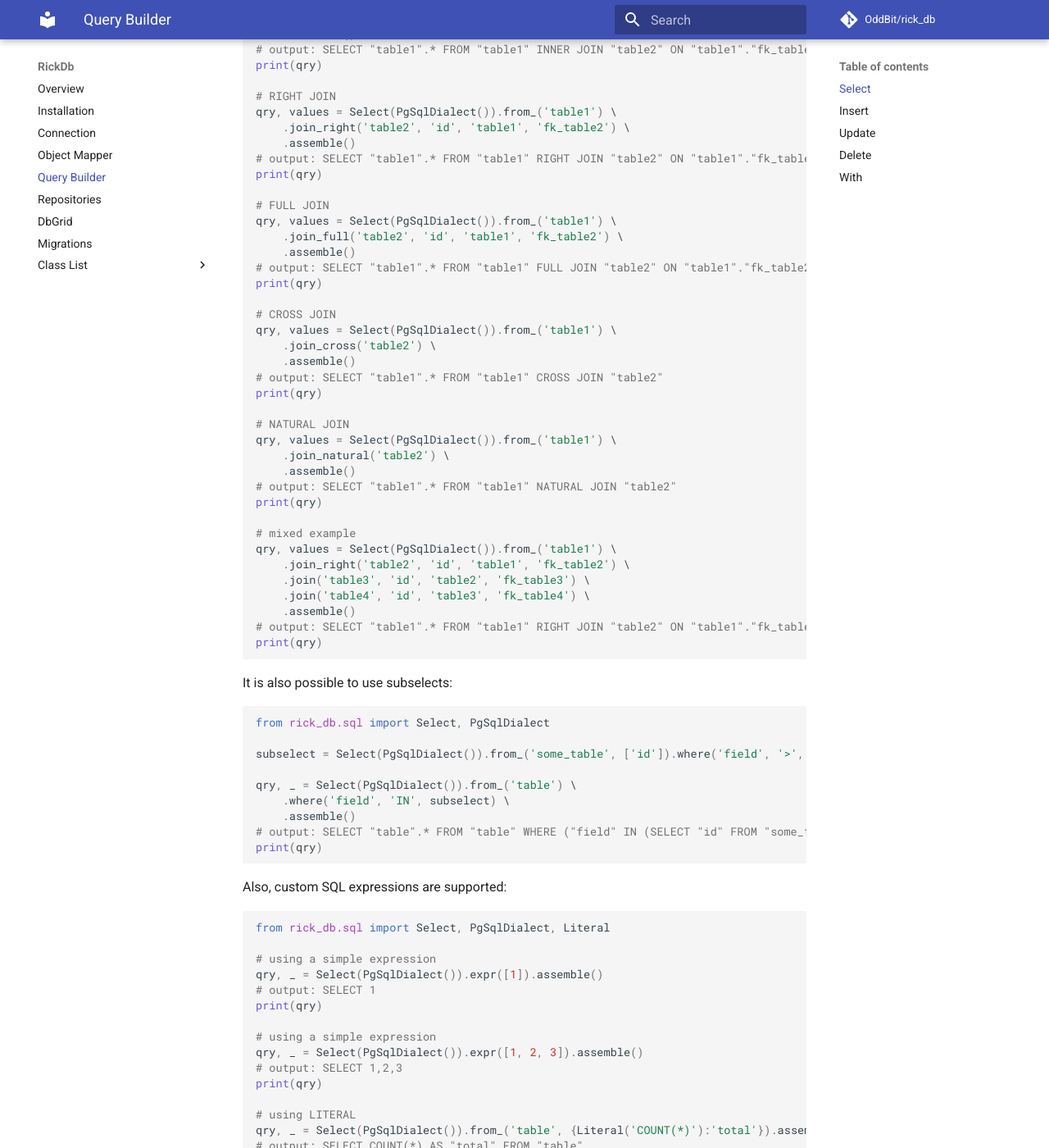
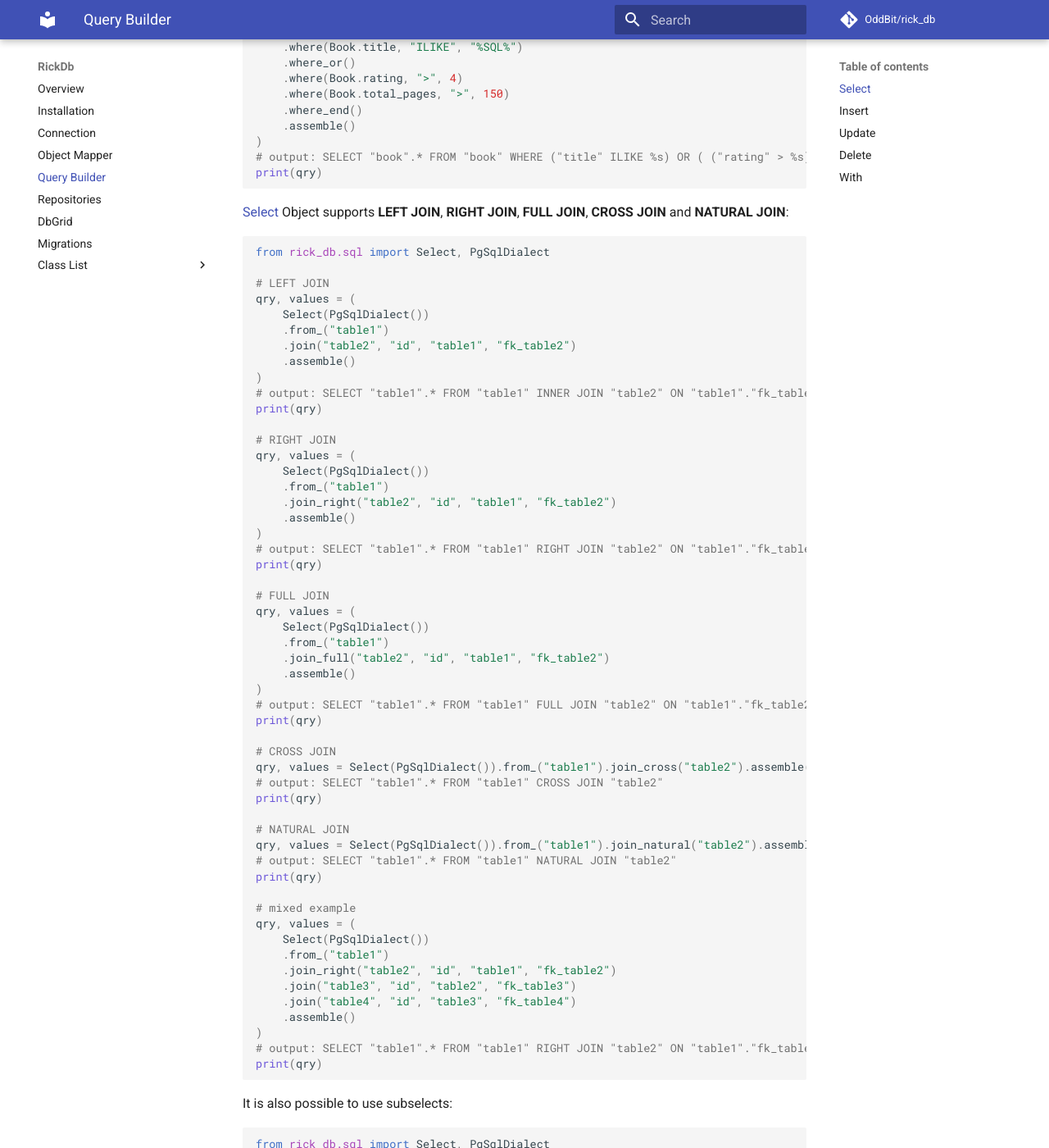
Before and after one commit to oddbit-project/rick_db, an MkDocs documentation site: the page built from docs/building_queries.md, in a window 1280 px wide and 1400 px high, scrolled down 2932 px. Shown: the whole window at 82% size. Built offline with MkDocs 1.6.1 and Material for MkDocs 9.7.7, drawn with Linux system fonts in a browser that asks for light colours; some of the changed text lies outside the part shown.

Commit message:
documentation update

````diff
--- a/docs/building_queries.md
+++ b/docs/building_queries.md
@@ -19,21 +19,22 @@ Simple Select() examples:
 from rick_db.sql import Select, PgSqlDialect
 
 # SELECT ALL
-qry, _ = Select(PgSqlDialect()).from_('table').assemble()
+qry, _ = Select(PgSqlDialect()).from_("table").assemble()
 # output: SELECT "table".* FROM "table"
 print(qry)
 
 # SELECT from 2 tables, with specific columns
-qry, _ = Select(PgSqlDialect()).from_('table1', ['table1_field']) \
-    .from_('table2', ['table2_field']) \
+qry, _ = (
+    Select(PgSqlDialect())
+    .from_("table1", ["table1_field"])
+    .from_("table2", ["table2_field"])
     .assemble()
+)
 # output: SELECT "table1_field","table2_field" FROM "table1", "table2"
 print(qry)
 
 # SELECT WHERE
-qry, values = Select(PgSqlDialect()).from_('table').\
-    where('id', '=', 7).\
-    assemble()
+qry, values = Select(PgSqlDialect()).from_("table").where("id", "=", 7).assemble()
 # output: SELECT "table".* FROM "table" WHERE ("id" = %s)
 print(qry)
 ```
@@ -72,21 +73,21 @@ from rick_db import fieldmapper
 from rick_db.sql import Select, PgSqlDialect
 
 
-@fieldmapper(tablename='publisher', pk='id_publisher')
+@fieldmapper(tablename="publisher", pk="id_publisher")
 class Publisher:
-    id = 'id_publisher'
-    name = 'name'
+    id = "id_publisher"
+    name = "name"
 
 
-@fieldmapper(tablename='book', pk='id_book')
+@fieldmapper(tablename="book", pk="id_book")
 class Book:
-    id = 'id_book'
-    title = 'title'
-    total_pages = 'total_pages'
-    rating = 'rating'
-    isbn = 'isbn'
-    published = 'published_date'
-    fk_publisher = 'fk_publisher'
+    id = "id_book"
+    title = "title"
+    total_pages = "total_pages"
+    rating = "rating"
+    isbn = "isbn"
+    published = "published_date"
+    fk_publisher = "fk_publisher"
 
 
 # simple SELECT
@@ -95,19 +96,30 @@ qry, values = Select(PgSqlDialect()).from_(Publisher).assemble()
 print(qry)
 
 # SELECT... WHERE
-qry, values = Select(PgSqlDialect()).from_(Book, [Book.title, Book.rating]) \
-    .where(Book.id, '=', 5) \
+qry, values = (
+    Select(PgSqlDialect())
+    .from_(Book, [Book.title, Book.rating])
+    .where(Book.id, "=", 5)
     .assemble()
+)
 # output: SELECT "title","rating" FROM "book" WHERE ("id_book" = %s)
 print(qry)
 
 # SELECT... JOIN
-qry, values = Select(PgSqlDialect()).from_(Book) \
-    .join(Publisher, Publisher.id, Book, Book.fk_publisher, cols={Publisher.name:'publisher_name'}) \
+qry, values = (
+    Select(PgSqlDialect())
+    .from_(Book)
+    .join(
+        Publisher,
+        Publisher.id,
+        Book,
+        Book.fk_publisher,
+        cols={Publisher.name: "publisher_name"},
+    )
     .assemble()
+)
 # output: SELECT "book".*,"publisher"."name" AS "publisher_name" FROM "book" INNER JOIN "publisher" ON "book"."fk_publisher"="publisher"."id_publisher"
 print(qry)
-
 ```
 
 The [Select](classes/select.md) Object also supports both **AND** and **OR** **WHERE** clauses, as well as nested parenthesis:
@@ -116,22 +128,28 @@ The [Select](classes/select.md) Object also supports both **AND** and **OR** **W
 from rick_db.sql import Select, PgSqlDialect
 
 # SELECT... WHERE <cond> OR <cond>
-qry, values = Select(PgSqlDialect()).from_(Book) \
-    .where(Book.title, 'ILIKE', '%SQL%') \
-    .orwhere(Book.rating, '>', 4) \
+qry, values = (
+    Select(PgSqlDialect())
+    .from_(Book)
+    .where(Book.title, "ILIKE", "%SQL%")
+    .orwhere(Book.rating, ">", 4)
     .assemble()
+)
 # output: SELECT "book".* FROM "book" WHERE ("title" ILIKE %s) OR ("rating" > %s)
 print(qry)
 
 
 # SELECT... WHERE <cond> OR (<cond> AND <cond>)
-qry, values = Select(PgSqlDialect()).from_(Book) \
-    .where(Book.title, 'ILIKE', '%SQL%') \
-    .where_or() \
-    .where(Book.rating, '>', 4) \
-    .where(Book.total_pages, '>', 150) \
-    .where_end() \
+qry, values = (
+    Select(PgSqlDialect())
+    .from_(Book)
+    .where(Book.title, "ILIKE", "%SQL%")
+    .where_or()
+    .where(Book.rating, ">", 4)
+    .where(Book.total_pages, ">", 150)
+    .where_end()
     .assemble()
+)
 # output: SELECT "book".* FROM "book" WHERE ("title" ILIKE %s) OR ( ("rating" > %s) AND ("total_pages" > %s) )
 print(qry)
 ```
@@ -142,46 +160,54 @@ print(qry)
 from rick_db.sql import Select, PgSqlDialect
 
 # LEFT JOIN
-qry, values = Select(PgSqlDialect()).from_('table1') \
-    .join('table2', 'id', 'table1', 'fk_table2') \
+qry, values = (
+    Select(PgSqlDialect())
+    .from_("table1")
+    .join("table2", "id", "table1", "fk_table2")
     .assemble()
+)
 # output: SELECT "table1".* FROM "table1" INNER JOIN "table2" ON "table1"."fk_table2"="table2"."id"
 print(qry)
 
 # RIGHT JOIN
-qry, values = Select(PgSqlDialect()).from_('table1') \
-    .join_right('table2', 'id', 'table1', 'fk_table2') \
+qry, values = (
+    Select(PgSqlDialect())
+    .from_("table1")
+    .join_right("table2", "id", "table1", "fk_table2")
     .assemble()
+)
 # output: SELECT "table1".* FROM "table1" RIGHT JOIN "table2" ON "table1"."fk_table2"="table2"."id"
 print(qry)
 
 # FULL JOIN
-qry, values = Select(PgSqlDialect()).from_('table1') \
-    .join_full('table2', 'id', 'table1', 'fk_table2') \
+qry, values = (
+    Select(PgSqlDialect())
+    .from_("table1")
+    .join_full("table2", "id", "table1", "fk_table2")
     .assemble()
+)
 # output: SELECT "table1".* FROM "table1" FULL JOIN "table2" ON "table1"."fk_table2"="table2"."id"
 print(qry)
 
 # CROSS JOIN
-qry, values = Select(PgSqlDialect()).from_('table1') \
-    .join_cross('table2') \
-    .assemble()
+qry, values = Select(PgSqlDialect()).from_("table1").join_cross("table2").assemble()
 # output: SELECT "table1".* FROM "table1" CROSS JOIN "table2"
 print(qry)
 
 # NATURAL JOIN
-qry, values = Select(PgSqlDialect()).from_('table1') \
-    .join_natural('table2') \
-    .assemble()
+qry, values = Select(PgSqlDialect()).from_("table1").join_natural("table2").assemble()
 # output: SELECT "table1".* FROM "table1" NATURAL JOIN "table2"
 print(qry)
 
 # mixed example
-qry, values = Select(PgSqlDialect()).from_('table1') \
-    .join_right('table2', 'id', 'table1', 'fk_table2') \
-    .join('table3', 'id', 'table2', 'fk_table3') \
-    .join('table4', 'id', 'table3', 'fk_table4') \
+qry, values = (
+    Select(PgSqlDialect())
+    .from_("table1")
+    .join_right("table2", "id", "table1", "fk_table2")
+    .join("table3", "id", "table2", "fk_table3")
+    .join("table4", "id", "table3", "fk_table4")
     .assemble()
+)
 # output: SELECT "table1".* FROM "table1" RIGHT JOIN "table2" ON "table1"."fk_table2"="table2"."id" INNER JOIN "table3" ON "table2"."fk_table3"="table3"."id" INNER JOIN "table4" ON "table3"."fk_table4"="table4"."id"
 print(qry)
 ```
@@ -191,11 +217,11 @@ It is also possible to use subselects:
 ```python
 from rick_db.sql import Select, PgSqlDialect
 
-subselect = Select(PgSqlDialect()).from_('some_table', ['id']).where('field', '>', 32)
+subselect = Select(PgSqlDialect()).from_("some_table", ["id"]).where("field", ">", 32)
 
-qry, _ = Select(PgSqlDialect()).from_('table') \
-    .where('field', 'IN', subselect) \
-    .assemble()
+qry, _ = (
+    Select(PgSqlDialect()).from_("table").where("field", "IN", subselect).assemble()
+)
 # output: SELECT "table".* FROM "table" WHERE ("field" IN (SELECT "id" FROM "some_table" WHERE ("field" > %s)))
 print(qry)
 ```
@@ -297,24 +323,30 @@ print(qry.assemble())
 from rick_db.sql import Update, PgSqlDialect
 
 # UPDATE WHERE... common usage
-qry = Update(PgSqlDialect()).table('table') \
-    .values({'field':'value'}) \
-    .where('id', '=', 7)
+qry = (
+    Update(PgSqlDialect()).table("table").values({"field": "value"}).where("id", "=", 7)
+)
 # output: ('UPDATE "table" SET "field"=%s WHERE "id" = %s', ['value', 7])
 print(qry.assemble())
 
 # UPDATE WHERE... no value
-qry = Update(PgSqlDialect()).table('table') \
-    .values({'field':'value'}) \
-    .where('id', 'IS NOT NULL')
+qry = (
+    Update(PgSqlDialect())
+    .table("table")
+    .values({"field": "value"})
+    .where("id", "IS NOT NULL")
+)
 # output: ('UPDATE "table" SET "field"=%s WHERE "id" IS NOT NULL', ['value'])
 print(qry.assemble())
 
 # UPDATE WHERE... with multiple clauses
-qry = Update(PgSqlDialect()).table('table') \
-    .values({'field':'value'}) \
-    .where('id', '=', 7) \
-    .where('name', 'ILIKE', 'john%')
+qry = (
+    Update(PgSqlDialect())
+    .table("table")
+    .values({"field": "value"})
+    .where("id", "=", 7)
+    .where("name", "ILIKE", "john%")
+)
 # output: ('UPDATE "table" SET "field"=%s WHERE "id" = %s AND "name" ILIKE %s', ['value', 7, 'john%'])
 print(qry.assemble())
 ```
@@ -328,21 +360,22 @@ print(qry.assemble())
 from rick_db.sql import Delete, PgSqlDialect
 
 # DELETE WHERE... common usage
-qry = Delete(PgSqlDialect()).from_('table') \
-    .where('id', '=', 7)
+qry = Delete(PgSqlDialect()).from_("table").where("id", "=", 7)
 # output: ('DELETE FROM "table" WHERE "id" = %s', [7])
 print(qry.assemble())
 
 # DELETE WHERE... no value
-qry = Delete(PgSqlDialect()).from_('table') \
-    .where('id', 'IS NOT NULL')
+qry = Delete(PgSqlDialect()).from_("table").where("id", "IS NOT NULL")
 # output: ('DELETE FROM "table" WHERE "id" IS NOT NULL', [])
 print(qry.assemble())
 
 # DELETE WHERE... with multiple clauses
-qry = Delete(PgSqlDialect()).from_('table') \
-    .where('id', '=', 7) \
-    .where('name', 'ILIKE', 'john%')
+qry = (
+    Delete(PgSqlDialect())
+    .from_("table")
+    .where("id", "=", 7)
+    .where("name", "ILIKE", "john%")
+)
 # output: ('DELETE FROM "table" WHERE "id" = %s AND "name" ILIKE %s', [7, 'john%'])
 print(qry.assemble())
 ```
@@ -357,26 +390,30 @@ print(qry.assemble())
 from rick_db import fieldmapper
 from rick_db.sql import Select, PgSqlDialect, With, Sql
 
-@fieldmapper(tablename='folder', pk='id_folder')
+@fieldmapper(tablename="folder", pk="id_folder")
 class FolderRecord:
-    id = 'id_folder'
-    parent = 'fk_parent'
+    id = "id_folder"
+    parent = "fk_parent"
 
 
 dialect = PgSqlDialect()
 
-union = Select(dialect) \
-    .union(
+union = Select(dialect).union(
     [
-        Select(dialect).from_({FolderRecord: 'f1'}).where(FolderRecord.id, '=', 19),
-        Select(dialect).from_({FolderRecord: 'f2'}).join('folder_tree', FolderRecord.parent, 'f2', FolderRecord.id)
+        Select(dialect).from_({FolderRecord: "f1"}).where(FolderRecord.id, "=", 19),
+        Select(dialect)
+        .from_({FolderRecord: "f2"})
+        .join("folder_tree", FolderRecord.parent, "f2", FolderRecord.id),
     ],
-    Sql.SQL_UNION_ALL)
+    Sql.SQL_UNION_ALL,
+)
 
-qry = With() \
-    .clause("folder_tree", union) \
-    .query(Select(dialect).from_("folder_tree")) \
+qry = (
+    With()
+    .clause("folder_tree", union)
+    .query(Select(dialect).from_("folder_tree"))
     .recursive()
+)
 
 # output:
 # ('WITH RECURSIVE "folder_tree" AS (
````
Also changed, not shown: docs/classes/dbgrid.md (+12 -10 lines), docs/classes/delete.md (+15 -10 lines), docs/classes/select.md (+265 -62 lines), docs/classes/update.md (+30 -19 lines), 2 other files.
